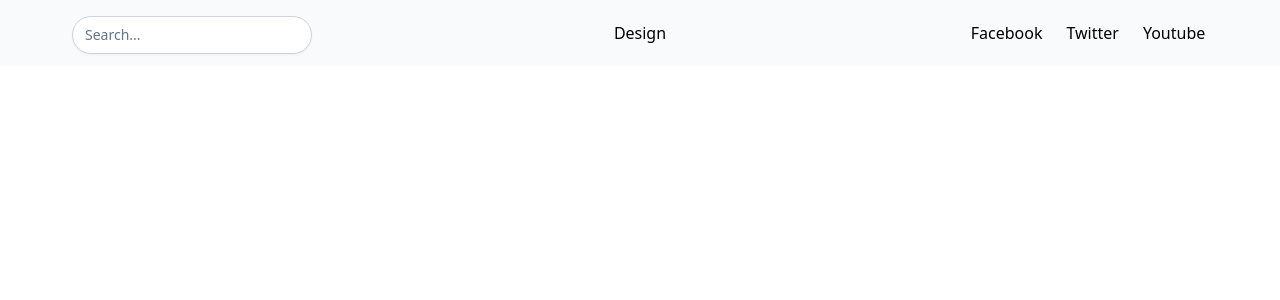
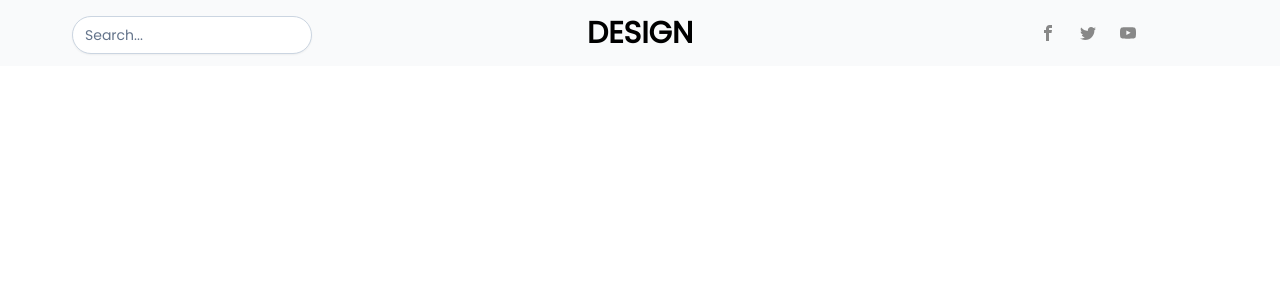
Before and after one commit to ridzki10/blogtest, a Next.js app: page / in a window 1280 px wide. Shown: the top 300 px of the page. Built offline with nearby package versions, Linux system fonts and the light colour scheme.

Commit message:
add package font icons and add font style in global css

```diff
--- a/components/Header.js
+++ b/components/Header.js
@@ -1,3 +1,5 @@
+import { ImTwitter, ImFacebook, ImYoutube } from "react-icons/im";
+
 const Header = () => {
     return (
         // <div>header</div>
@@ -7,12 +9,12 @@
                     <input type="text" className="input-text" placeholder="Search..."/>
                 </div>
                 <div className="shrink w-80 sm:order-2">
-                    <a>Design</a>
+                    <a className="font-bold uppercase text-3xl">Design</a>
                 </div>
                 <div className="flex w-96 order-3 justify-center gap-6">
-                    <a href="#">Facebook</a>
-                    <a href="#">Twitter</a>
-                    <a href="#">Youtube</a>
+                    <a href="#"><ImFacebook color="#888888"/></a>
+                    <a href="#"><ImTwitter color="#888888"/></a>
+                    <a href="#"><ImYoutube color="#888888"/></a>
                 </div>
             </div>
         </header>
--- a/package.json
+++ b/package.json
@@ -14,7 +14,8 @@
     "eslint-config-next": "13.1.6",
     "next": "13.1.6",
     "react": "18.2.0",
-    "react-dom": "18.2.0"
+    "react-dom": "18.2.0",
+    "react-icons": "^4.7.1"
   },
   "devDependencies": {
     "autoprefixer": "^10.4.13",
--- a/styles/globals.css
+++ b/styles/globals.css
@@ -1,3 +1,4 @@
+@import url('https://fonts.googleapis.com/css2?family=Poppins&display=swap');
 @tailwind base;
 @tailwind components;
 @tailwind utilities;
@@ -87,6 +88,7 @@
 body {
   max-width: 100vw;
   overflow-x: hidden;
+  font-family: 'Poppins', sans-serif;
 }
 
 /* body {
```
Also changed, not shown: 1 other file (tests, documents, lock files or other folders).
